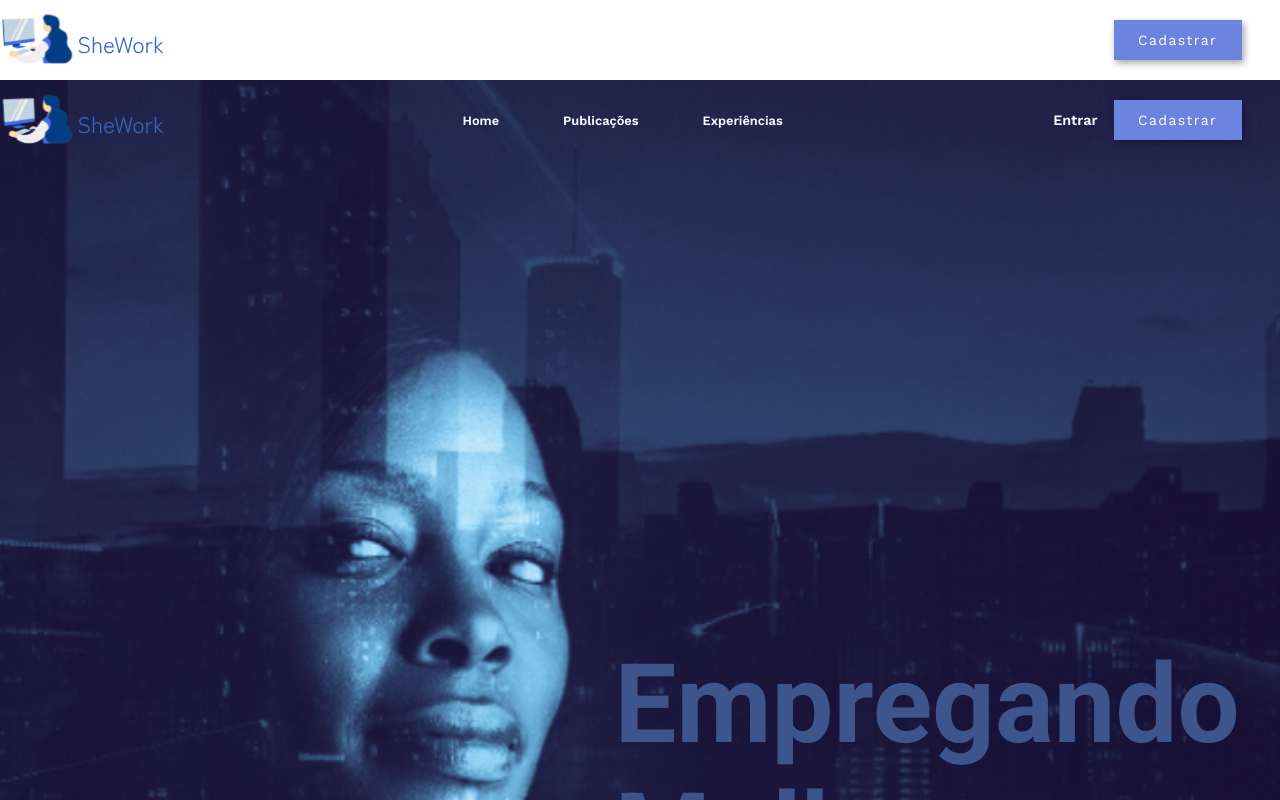
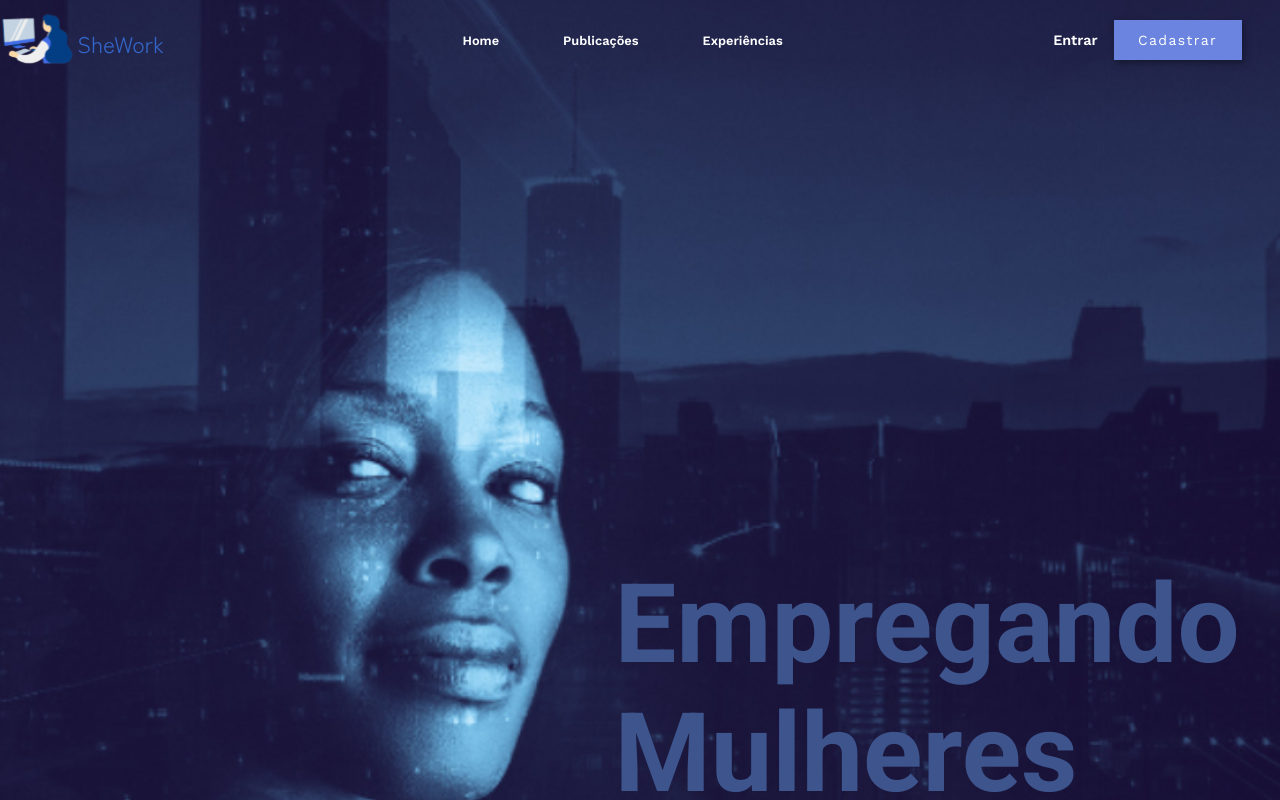
Before and after one commit to midnight1thais/shework, a React (Create React App) app: page / in a window 1280 px wide. Shown: the top 800 px of the page. Built offline with nearby package versions, Linux system fonts and the light colour scheme.

Commit message:
tirei o header da pagina home

```diff
--- a/src/pagina/Home/Home.js
+++ b/src/pagina/Home/Home.js
@@ -1,13 +1,12 @@
 import HomeCompany from "../../componentes/HomeCompany/HomeCompany"
 import HomeCover from "../../componentes/HomeCover/HomeCover"
-import HomeHeader from "../../componentes/HomeHeader/HomeHeader"
+// import HomeHeader from "../../componentes/HomeHeader/HomeHeader"
 import HomePerson from "../../componentes/HomePerson/HomePerson"
 
 function Home(){
     return(
         <>
 
-            <HomeHeader/>
             <HomeCover/>
             <HomeCompany/>
             <HomePerson/>
```
